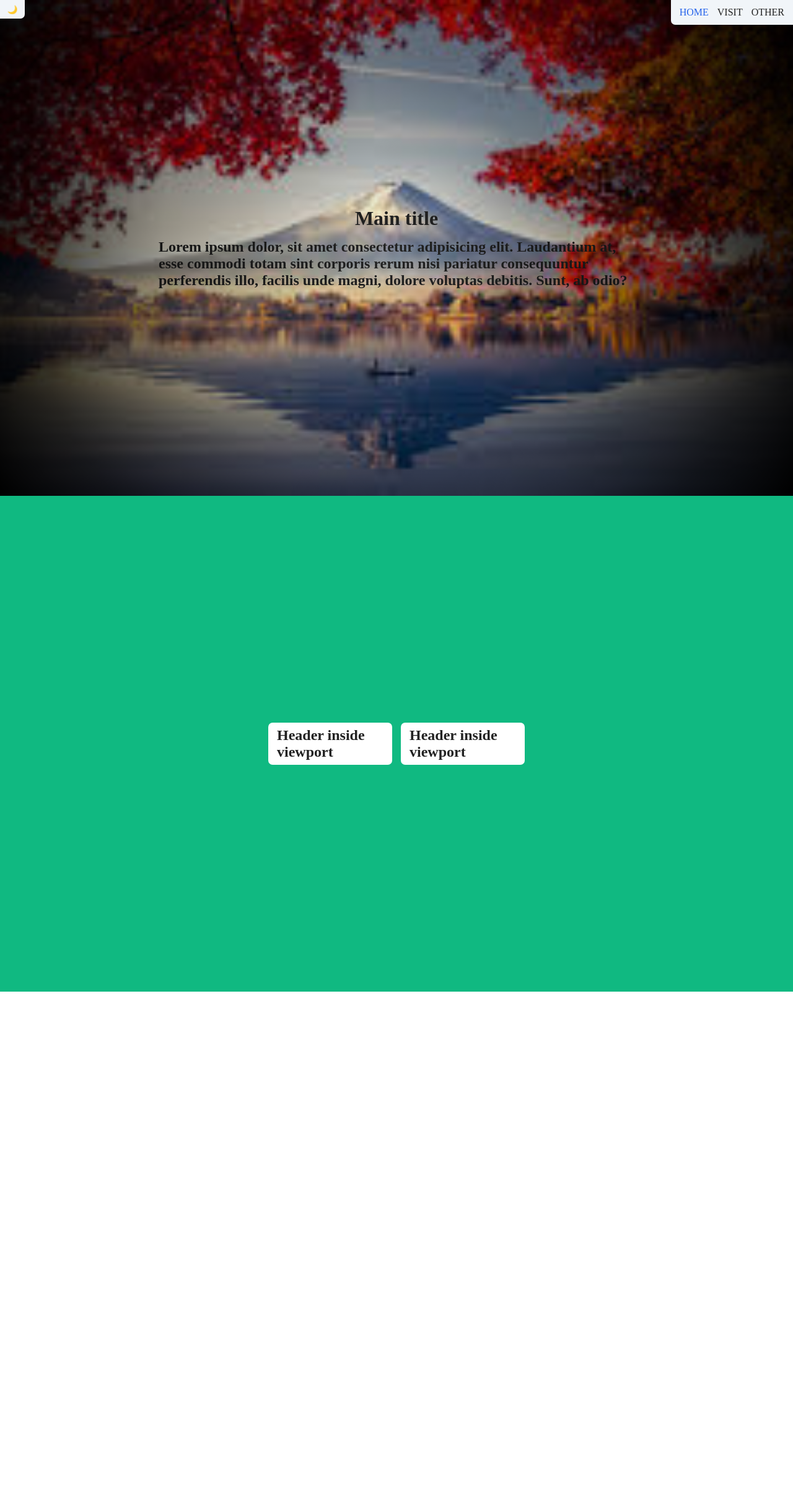
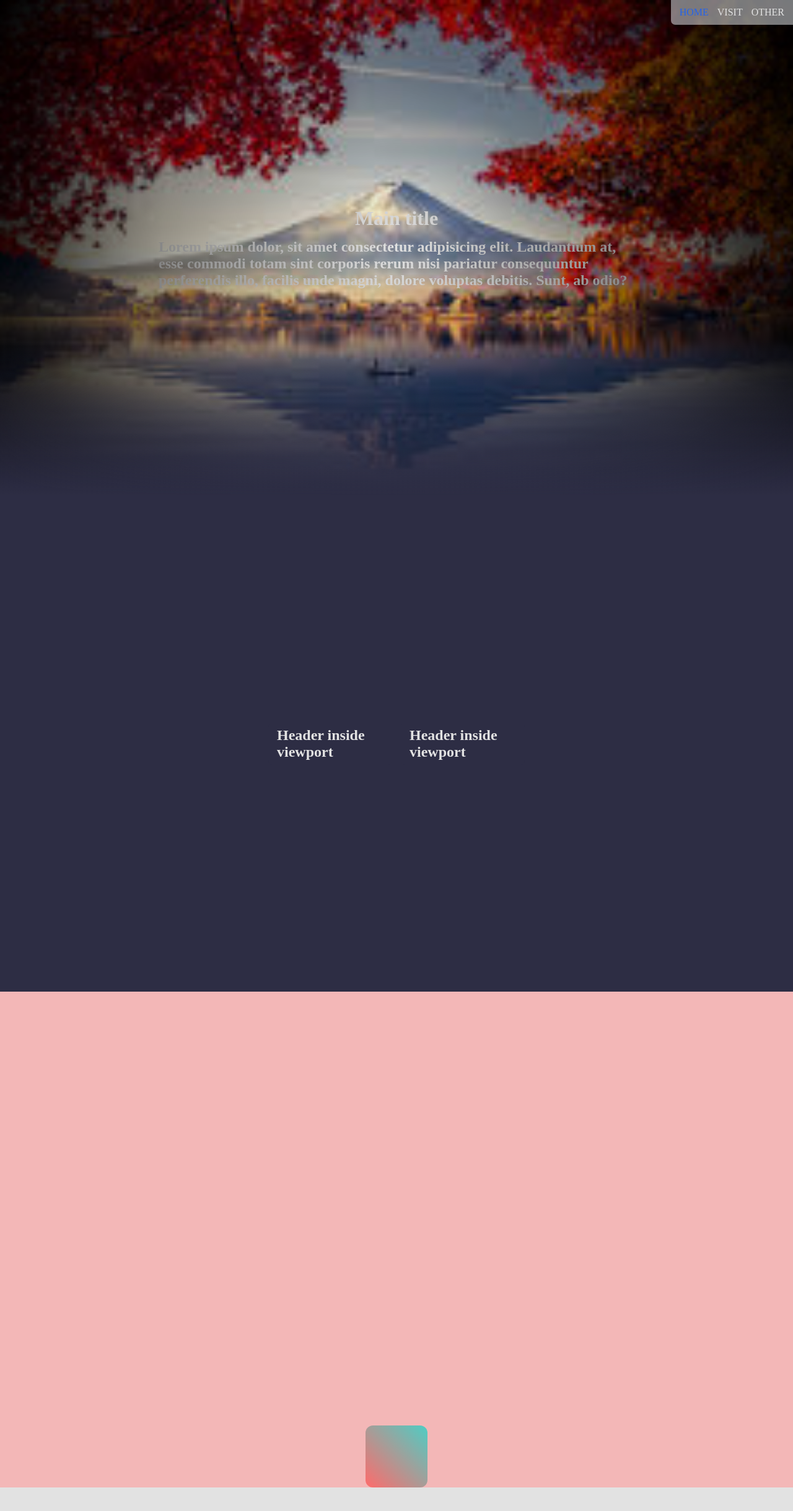
Before and after one commit to Konstantin-86/vocal2.0, a Next.js app: page / in a window 1280 px wide. Shown: the top 2438 px of the page at 62% size. Before the commit the page ends 1600 px from the top, so only its background shows below. Built offline with nearby package versions, Linux system fonts and the light colour scheme.

Commit message:
add view() in css

```diff
--- a/src/app/globals.css
+++ b/src/app/globals.css
@@ -1,11 +1,13 @@
 :root {
   /* Основные цвета */
-  --background: #ffffff;
-  --text: #222222;
+  --background: #2d2d44;
+  --text: #e2e2e2;
   --primary: #2563eb;
   --primary-hover: #1d4ed8;
-  --secondary: #f1f5f9;
+  --secondary: #f1f5f97e;
   --secondary-hover: #e2e8f0;
+
+  --accent: #d4af37;
 
   --border: #e2e8f0;
   --border-dark: #cbd5e1;
--- a/src/app/layout.tsx
+++ b/src/app/layout.tsx
@@ -27,7 +27,7 @@ export default function RootLayout({
   return (
     <html lang="en">
       <body>
-        <ThemeToggle />
+        {/*   <ThemeToggle /> */}
         <Header />
         {children}
       </body>
--- a/src/app/page.module.css
+++ b/src/app/page.module.css
@@ -27,7 +27,25 @@
     rgba(0, 0, 0, 0.8) 80%,
     rgba(0, 0, 0, 1) 100%
   );
+  pointer-events: none;
+  z-index: 100;
 }
 .subtitle {
   max-width: 60%;
 }
+.bg {
+  position: absolute;
+  content: "";
+  bottom: -100px;
+  left: 0;
+  width: 100%;
+  height: 500px;
+  background: linear-gradient(
+    to bottom,
+    transparent 0%,
+    transparent 30%,
+    var(--background) 80%
+  );
+  pointer-events: none;
+  z-index: 100;
+}
--- a/src/app/page.tsx
+++ b/src/app/page.tsx
@@ -13,6 +13,7 @@ export default function Home() {
           perferendis illo, facilis unde magni, dolore voluptas debitis. Sunt,
           ab odio?
         </h2>
+        <div className={styles.bg}></div>
       </div>
       <MainContent />
     </>
--- a/src/components/MainContent.tsx
+++ b/src/components/MainContent.tsx
@@ -14,6 +14,7 @@ const MainContent = () => {
     triggerOnce: false, // Отслеживать постоянно (не только первый раз)
   });
   return (
+    <>
       <div className={styles.inner}>
         <div ref={ref}>
           <h2 className={inView ? styles.text : styles.texthideleft}>
@@ -26,6 +27,12 @@ const MainContent = () => {
           </h2>
         </div>
       </div>
+
+      <div className={styles.scroll}>
+        <div className={styles.box}></div>
+      </div>
+      <div className={styles.bkock}></div>
+    </>
   );
 };
 
--- a/src/styles/Header.module.css
+++ b/src/styles/Header.module.css
@@ -1,9 +1,9 @@
 .header {
-  position: absolute;
+  position: fixed;
   top: 0;
   right: 0;
   min-height: 40px;
-  z-index: 100;
+  z-index: 200;
 }
 .menu {
   background-color: var(--secondary);
@@ -25,6 +25,7 @@
   font-size: 16px;
   text-transform: uppercase;
   text-decoration: none;
+  transition: all 0.2s;
 }
 .active {
   color: var(--primary);
--- a/src/styles/MainContent.module.css
+++ b/src/styles/MainContent.module.css
@@ -1,5 +1,5 @@
 .inner {
-  background-color: var(--success);
+  background-color: #2d2d44;
   color: var(--text);
   height: 100dvh;
   gap: 14px;
@@ -33,3 +33,39 @@
   transition: all 1s;
   transform: translateX(20px);
 }
+.bkock {
+  height: 100dvh;
+  background-color: var(--text);
+}
+.scroll {
+  height: 100dvh;
+  display: flex;
+  justify-content: center;
+  align-items: center;
+  background-color: #f3b7b7;
+  position: relative;
+}
+
+/* Анимируемый элемент */
+.box {
+  width: 100px;
+  height: 100px;
+  background: linear-gradient(45deg, #ff6b6b, #4ecdc4);
+  border-radius: 12px;
+  position: absolute;
+  bottom: 0;
+
+  animation: moveBox linear forwards;
+  animation-timeline: view();
+  animation-range: entry 10% cover 30%;
+}
+
+@keyframes moveBox {
+  from {
+    opacity: 0;
+  }
+  to {
+    transform: translateX(100px);
+    opacity: 1;
+  }
+}
--- a/src/styles/ThemeToggle.module.css
+++ b/src/styles/ThemeToggle.module.css
@@ -4,7 +4,7 @@
   top: 0;
   left: 0;
   width: 40px;
-  height: 30px;
+  height: 40px;
   display: flex;
   justify-content: center;
   align-items: center;
```
Lines whose indentation alone changed are shown as unchanged.
